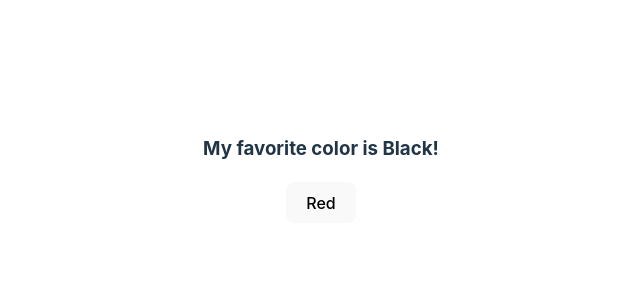
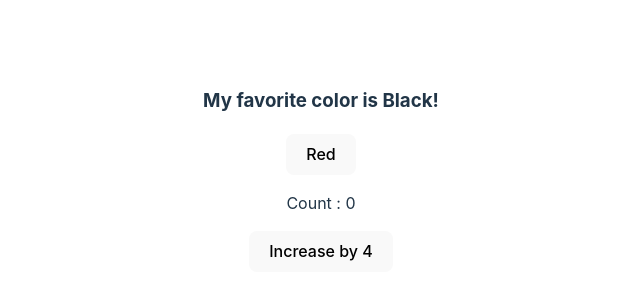
Before and after one commit to Vannalasai/react-hooks, a React (Vite) app: page / in a window 1280 px wide. Shown: the part 230-530 px from the top of the page, without its empty margins (319-959 px from the left). Built offline with nearby package versions, Linux system fonts and the light colour scheme.

Commit message:
second commit

```diff
--- a/src/components/useState.jsx
+++ b/src/components/useState.jsx
@@ -3,6 +3,7 @@ import { useState } from "react";
 function UseState() {
     const [name, setName] = useState("Black")
     const [isFirstName, setIsFirstName] = useState()
+    const [count, setCount] = useState(0);
 
     const changeName = () => {
       if(isFirstName){
@@ -17,6 +18,8 @@ function UseState() {
       <>
         <h3>My favorite color is {name}!</h3>
         <button onClick={changeName}>{name === "Black" ? "Red" : "Black"}</button>
+        <p>Count : {count}</p>
+        <button onClick={() => setCount(count + 4)}>Increase by 4</button>
       </>
     )
 }
```
